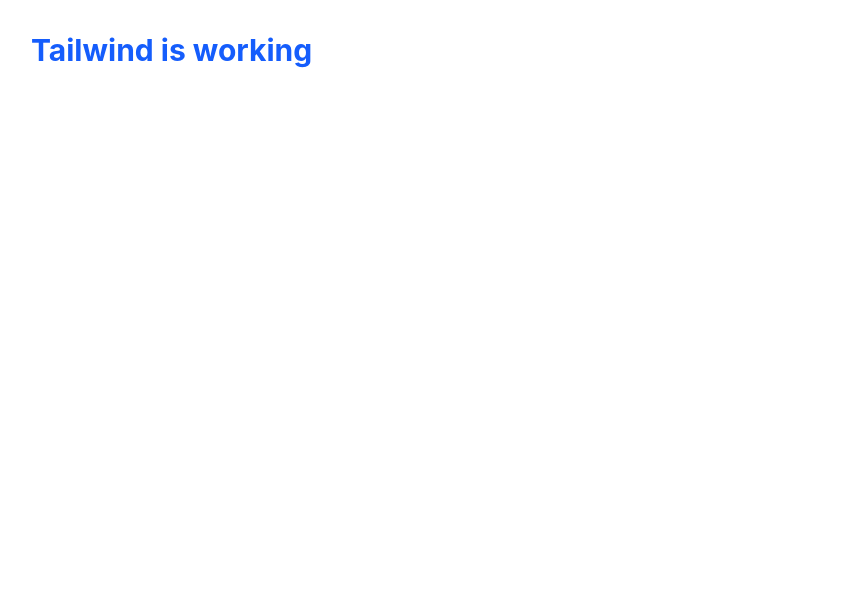
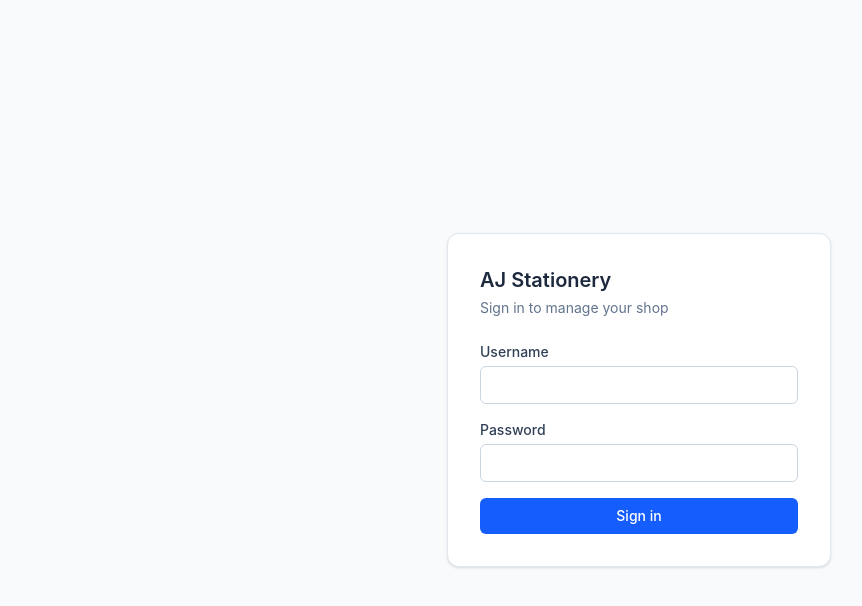
Before and after one commit to abujawed11/aj_stationary_stock, a React app in the folder frontend/: page /login in a window 1280 px wide. Shown: the top 606 px of the page, without its empty margins (1-863 px from the left). Built offline with nearby package versions, Linux system fonts and the light colour scheme; no server answers; the HTML template or start-up script is replaced by a standard one.

Commit message:
login and dashboard is created

```diff
--- a/frontend/src/App.jsx
+++ b/frontend/src/App.jsx
@@ -1,11 +1,26 @@
-
+import { BrowserRouter, Navigate, Route, Routes } from "react-router-dom";
+import { AuthProvider } from "./context/AuthContext";
+import ProtectedRoute from "./routes/ProtectedRoute";
+import Login from "./pages/Login";
+import Dashboard from "./pages/Dashboard";
 
 function App() {
   return (
-    <div className="text-3xl font-bold text-blue-600 p-8">
-      Tailwind is working
-    </div>
-  )
+    <BrowserRouter>
+      <AuthProvider>
+        <Routes>
+          <Route path="/login" element={<Login />} />
+
+          <Route element={<ProtectedRoute />}>
+            <Route path="/dashboard" element={<Dashboard />} />
+          </Route>
+
+          <Route path="/" element={<Navigate to="/dashboard" replace />} />
+          <Route path="*" element={<Navigate to="/dashboard" replace />} />
+        </Routes>
+      </AuthProvider>
+    </BrowserRouter>
+  );
 }
 
-export default App
+export default App;
--- /dev/null
+++ b/frontend/src/api/authApi.js
@@ -0,0 +1,17 @@
+import axiosInstance from "./axiosInstance";
+
+async function login(username, password) {
+  const { data } = await axiosInstance.post("/auth/login", { username, password });
+  return data.data.user;
+}
+
+async function logout() {
+  await axiosInstance.post("/auth/logout");
+}
+
+async function getCurrentUser() {
+  const { data } = await axiosInstance.get("/auth/me");
+  return data.data.user;
+}
+
+export default { login, logout, getCurrentUser };
--- /dev/null
+++ b/frontend/src/api/axiosInstance.js
@@ -0,0 +1,8 @@
+import axios from "axios";
+
+const axiosInstance = axios.create({
+  baseURL: import.meta.env.VITE_API_BASE_URL,
+  withCredentials: true,
+});
+
+export default axiosInstance;
--- /dev/null
+++ b/frontend/src/context/AuthContext.jsx
@@ -0,0 +1,42 @@
+import { createContext, useContext, useEffect, useState } from "react";
+import authApi from "../api/authApi";
+
+const AuthContext = createContext(null);
+
+export function AuthProvider({ children }) {
+  const [user, setUser] = useState(null);
+  const [loading, setLoading] = useState(true);
+
+  useEffect(() => {
+    authApi
+      .getCurrentUser()
+      .then(setUser)
+      .catch(() => setUser(null))
+      .finally(() => setLoading(false));
+  }, []);
+
+  async function login(username, password) {
+    const loggedInUser = await authApi.login(username, password);
+    setUser(loggedInUser);
+    return loggedInUser;
+  }
+
+  async function logout() {
+    await authApi.logout();
+    setUser(null);
+  }
+
+  return (
+    <AuthContext.Provider value={{ user, loading, login, logout }}>
+      {children}
+    </AuthContext.Provider>
+  );
+}
+
+export function useAuth() {
+  const context = useContext(AuthContext);
+  if (!context) {
+    throw new Error("useAuth must be used within an AuthProvider");
+  }
+  return context;
+}
--- /dev/null
+++ b/frontend/src/pages/Dashboard.jsx
@@ -0,0 +1,35 @@
+import { useAuth } from "../context/AuthContext";
+import { useNavigate } from "react-router-dom";
+
+export default function Dashboard() {
+  const { user, logout } = useAuth();
+  const navigate = useNavigate();
+
+  async function handleLogout() {
+    await logout();
+    navigate("/login", { replace: true });
+  }
+
+  return (
+    <div className="min-h-screen bg-slate-50 p-6">
+      <div className="flex items-center justify-between">
+        <div>
+          <h1 className="text-2xl font-semibold text-slate-800">Dashboard</h1>
+          <p className="text-sm text-slate-500">
+            Welcome, {user?.name} ({user?.username})
+          </p>
+        </div>
+        <button
+          onClick={handleLogout}
+          className="rounded-md border border-slate-300 bg-white px-4 py-2 text-sm font-medium text-slate-700 hover:bg-slate-100"
+        >
+          Logout
+        </button>
+      </div>
+
+      <div className="mt-6 rounded-xl border border-slate-200 bg-white p-6 text-slate-500">
+        Dashboard summary cards and charts will appear here.
+      </div>
+    </div>
+  );
+}
--- /dev/null
+++ b/frontend/src/pages/Login.jsx
@@ -0,0 +1,86 @@
+import { useState } from "react";
+import { useForm } from "react-hook-form";
+import { zodResolver } from "@hookform/resolvers/zod";
+import { z } from "zod";
+import { useNavigate } from "react-router-dom";
+import { useAuth } from "../context/AuthContext";
+
+const loginSchema = z.object({
+  username: z.string().min(1, "Username is required"),
+  password: z.string().min(1, "Password is required"),
+});
+
+export default function Login() {
+  const { login } = useAuth();
+  const navigate = useNavigate();
+  const [serverError, setServerError] = useState("");
+
+  const {
+    register,
+    handleSubmit,
+    formState: { errors, isSubmitting },
+  } = useForm({ resolver: zodResolver(loginSchema) });
+
+  async function onSubmit(values) {
+    setServerError("");
+    try {
+      await login(values.username, values.password);
+      navigate("/dashboard", { replace: true });
+    } catch (err) {
+      setServerError(err.response?.data?.message || "Login failed. Please try again.");
+    }
+  }
+
+  return (
+    <div className="flex min-h-screen items-center justify-center bg-slate-50 px-4">
+      <div className="w-full max-w-sm rounded-xl border border-slate-200 bg-white p-8 shadow-sm">
+        <h1 className="text-xl font-semibold text-slate-800">AJ Stationery</h1>
+        <p className="mt-1 text-sm text-slate-500">Sign in to manage your shop</p>
+
+        <form className="mt-6 space-y-4" onSubmit={handleSubmit(onSubmit)}>
+          <div>
+            <label className="block text-sm font-medium text-slate-700" htmlFor="username">
+              Username
+            </label>
+            <input
+              id="username"
+              type="text"
+              autoComplete="username"
+              className="mt-1 w-full rounded-md border border-slate-300 px-3 py-2 text-sm focus:border-blue-500 focus:outline-none focus:ring-1 focus:ring-blue-500"
+              {...register("username")}
+            />
+            {errors.username && (
+              <p className="mt-1 text-xs text-red-600">{errors.username.message}</p>
+            )}
+          </div>
+
+          <div>
+            <label className="block text-sm font-medium text-slate-700" htmlFor="password">
+              Password
+            </label>
+            <input
+              id="password"
+              type="password"
+              autoComplete="current-password"
+              className="mt-1 w-full rounded-md border border-slate-300 px-3 py-2 text-sm focus:border-blue-500 focus:outline-none focus:ring-1 focus:ring-blue-500"
+              {...register("password")}
+            />
+            {errors.password && (
+              <p className="mt-1 text-xs text-red-600">{errors.password.message}</p>
+            )}
+          </div>
+
+          {serverError && <p className="text-sm text-red-600">{serverError}</p>}
+
+          <button
+            type="submit"
+            disabled={isSubmitting}
+            className="w-full rounded-md bg-blue-600 py-2 text-sm font-medium text-white transition hover:bg-blue-700 disabled:opacity-60"
+          >
+            {isSubmitting ? "Signing in..." : "Sign in"}
+          </button>
+        </form>
+      </div>
+    </div>
+  );
+}
--- /dev/null
+++ b/frontend/src/routes/ProtectedRoute.jsx
@@ -0,0 +1,20 @@
+import { Navigate, Outlet } from "react-router-dom";
+import { useAuth } from "../context/AuthContext";
+
+export default function ProtectedRoute() {
+  const { user, loading } = useAuth();
+
+  if (loading) {
+    return (
+      <div className="flex h-screen items-center justify-center text-slate-500">
+        Loading...
+      </div>
+    );
+  }
+
+  if (!user) {
+    return <Navigate to="/login" replace />;
+  }
+
+  return <Outlet />;
+}
```
Also changed, not shown: frontend/package.json (+7 -1 lines), 1 other file (tests, documents, lock files or other folders).
